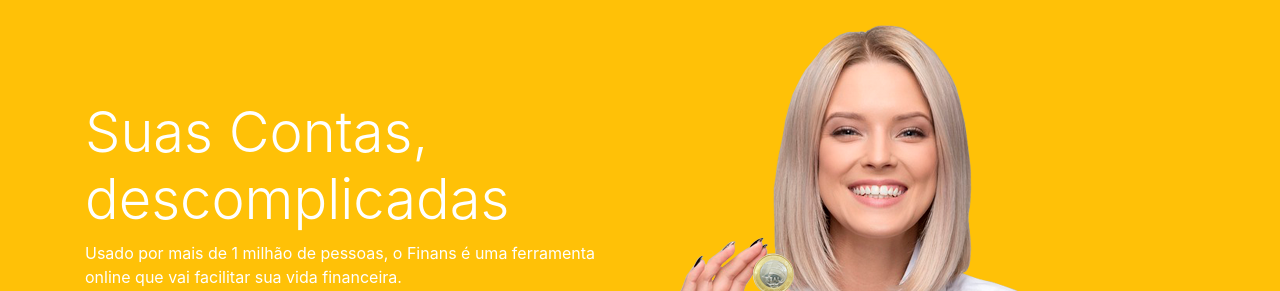
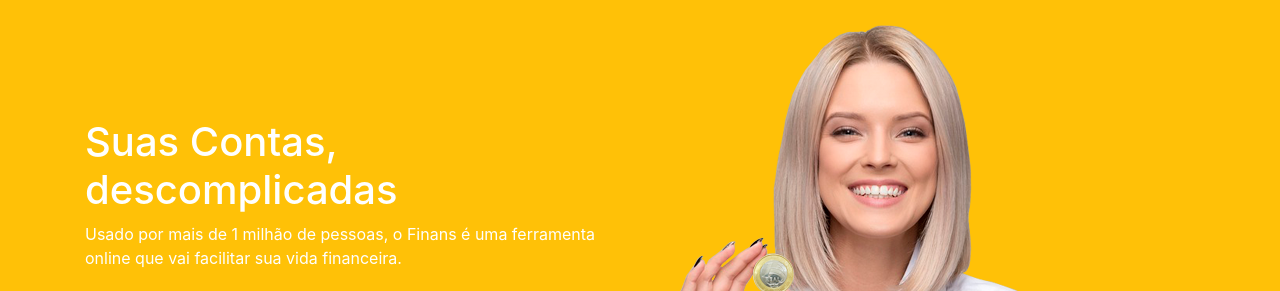
Before and after one commit to dwmartins/Finans, a plain HTML site: page index.html in a window 1280 px wide. Shown: the part 58-349 px from the top of the page. Drawn offline with nearby package versions, Linux system fonts and the light colour scheme.

Commit message:
Update index.html

```diff
--- a/index.html
+++ b/index.html
@@ -79,7 +79,7 @@
           <div class="col-md-6 d-flex">
             <div class="align-self-center">
 
-              <h1 class="display-4">Suas Contas, descomplicadas</h1>
+              <h1 class="display-5">Suas Contas, descomplicadas</h1>
               <p>Usado por mais de 1 milhão de pessoas, o Finans é uma ferramenta online que vai facilitar sua vida financeira.</p>
 
               <form class="mt-4 mb-4">
```
